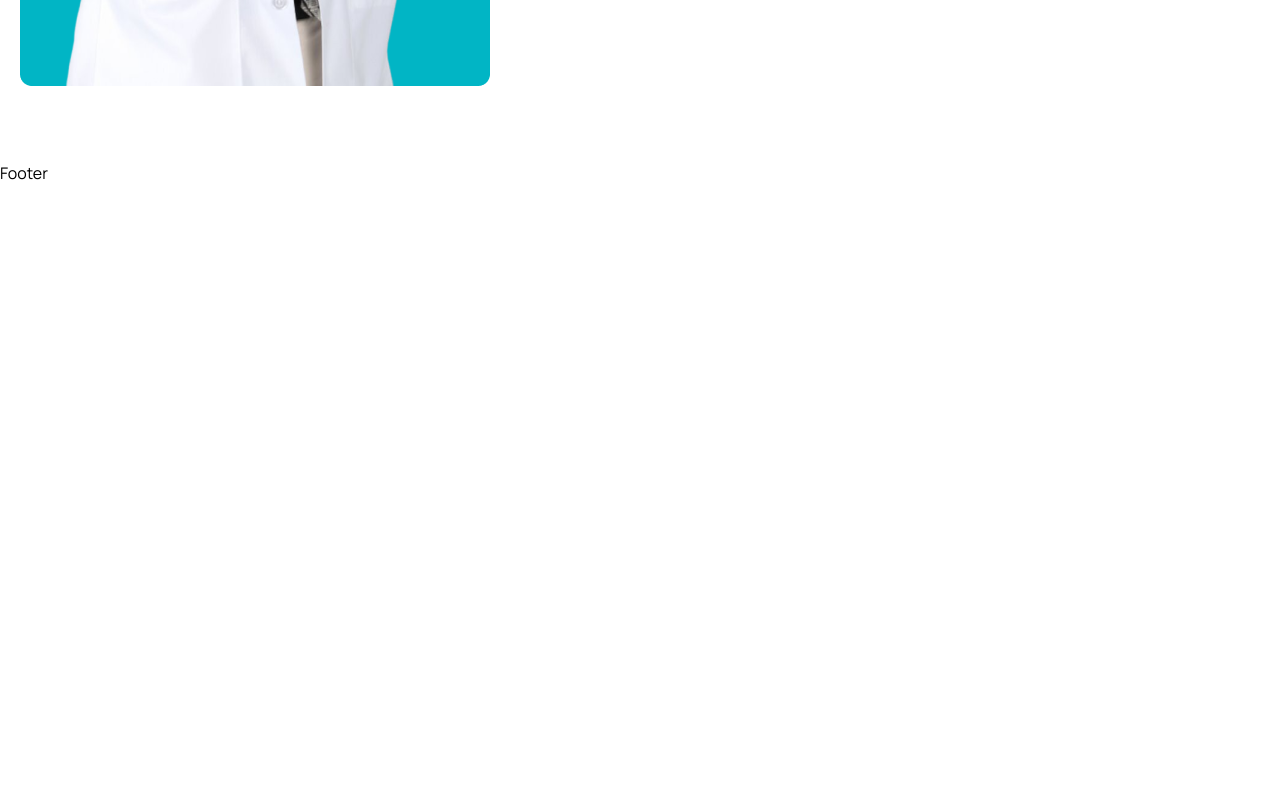
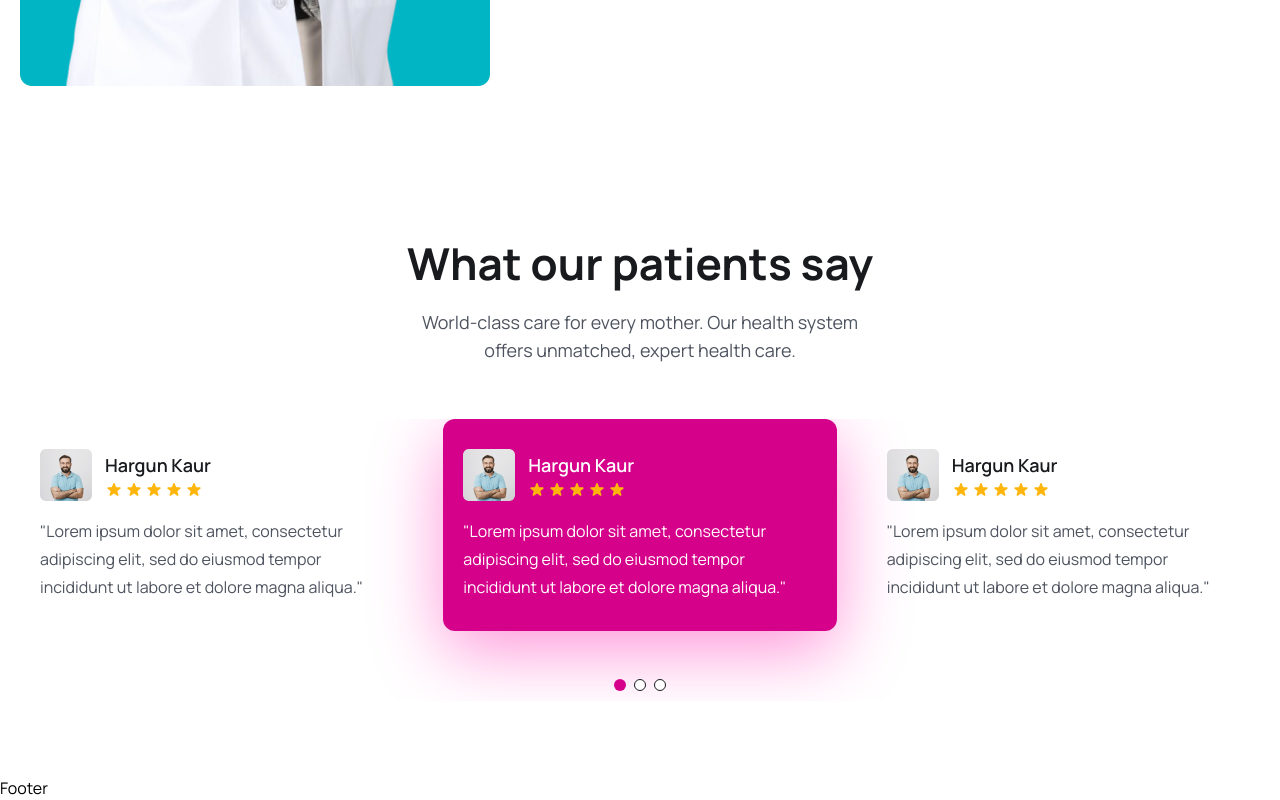
Before and after one commit to hargunkaur286/medihacks, a React (Vite) app in the folder frontend/: page / in a window 1280 px wide. Shown: the part 5483-6283 px from the top of the page. Before the commit the page ends 5668 px from the top, so only its background shows below. Built offline with nearby package versions, Linux system fonts and the light colour scheme.

Commit message:
added testimonials

```diff
--- a/frontend/src/App.css
+++ b/frontend/src/App.css
@@ -8,6 +8,37 @@
 
 body {
   font-family: "Manrope", sans-serif;
+}
+
+.swiper-pagination-bullet{
+  width: 12px !important;
+  height: 12px !important;
+  border: 1px solid #181a1e !important;
+  opacity: 100% !important;
+  background: #fff !important;
+}
+
+.swiper-pagination-bullet-active{
+  background: #D6018A !important;
+  border: none !important;
+}
+
+.swiper{
+  padding-bottom: 70px !important;
+}
+
+.swiper-slide.swiper-slide-next{
+  background: #D6018A;
+  border-radius: 12px;
+  box-shadow: 0px 20px 70px #FF95D9 !important;
+}
+
+.swiper-slide.swiper-slide-next h4, .swiper-slide.swiper-slide-next p {
+  color: #fff;
+}
+
+.swiper-pagination {
+  top: 90% !important;
 }
 
 .sticky__header{
--- /dev/null
+++ b/frontend/src/components/Testimonial/Testimonial.jsx
@@ -0,0 +1,142 @@
+import React from 'react'
+import {Pagination} from 'swiper/modules'
+import {Swiper, SwiperSlide} from 'swiper/react'
+import 'swiper/css'
+import 'swiper/css/pagination'
+import patientAvatar from "../../assets/images/patient-avatar.png"
+import {HiStar} from 'react-icons/hi'
+
+const Testimonial = () => {
+  return (
+    <div className='mt-[30px] lg:mt-[55px]'>
+      <Swiper modules={[Pagination]} spaceBetween={30} slidesPerView={1} pagination={{clickable:true}}
+      breakpoints={{
+        640: {
+            slidesPerView: 1,
+            spaceBetween: 0,
+        },
+        768: {
+            slidesPerView: 2,
+            spaceBetween: 20,
+        },
+        1024: {
+            slidesPerView: 3,
+            spaceBetween: 30,
+        }
+      }}
+      >
+        <SwiperSlide>
+            <div className='py-[30px] px-5 rounded-3'>
+                <div className="flex items-center gap-[13px]">
+                    <img src={patientAvatar} alt="" />
+                    <div>
+                        <h4 className='text-[18px] leading-[30px] font-semibold text-headingColor'>
+                            Hargun Kaur
+                        </h4>
+                        <div className="flex items-center gap-[2px]">
+                            <HiStar className='text-yellowColor w-[18px] h-5'/>
+                            <HiStar className='text-yellowColor w-[18px] h-5'/>
+                            <HiStar className='text-yellowColor w-[18px] h-5'/>
+                            <HiStar className='text-yellowColor w-[18px] h-5'/>
+                            <HiStar className='text-yellowColor w-[18px] h-5'/>
+                        </div>
+                    </div>
+                </div>
+
+                <p className='text-[16px] leading-7 mt-4 text-textColor font-[]'>"Lorem ipsum dolor sit amet, consectetur adipiscing elit, sed do eiusmod tempor incididunt ut labore et dolore magna aliqua."</p>
+            </div>
+        </SwiperSlide>
+
+        <SwiperSlide>
+            <div className='py-[30px] px-5 rounded-3'>
+                <div className="flex items-center gap-[13px]">
+                    <img src={patientAvatar} alt="" />
+                    <div>
+                        <h4 className='text-[18px] leading-[30px] font-semibold text-headingColor'>
+                            Hargun Kaur
+                        </h4>
+                        <div className="flex items-center gap-[2px]">
+                            <HiStar className='text-yellowColor w-[18px] h-5'/>
+                            <HiStar className='text-yellowColor w-[18px] h-5'/>
+                            <HiStar className='text-yellowColor w-[18px] h-5'/>
+                            <HiStar className='text-yellowColor w-[18px] h-5'/>
+                            <HiStar className='text-yellowColor w-[18px] h-5'/>
+                        </div>
+                    </div>
+                </div>
+
+                <p className='text-[16px] leading-7 mt-4 text-textColor font-[]'>"Lorem ipsum dolor sit amet, consectetur adipiscing elit, sed do eiusmod tempor incididunt ut labore et dolore magna aliqua."</p>
+            </div>
+        </SwiperSlide>
+
+        <SwiperSlide>
+            <div className='py-[30px] px-5 rounded-3'>
+                <div className="flex items-center gap-[13px]">
+                    <img src={patientAvatar} alt="" />
+                    <div>
+                        <h4 className='text-[18px] leading-[30px] font-semibold text-headingColor'>
+                            Hargun Kaur
+                        </h4>
+                        <div className="flex items-center gap-[2px]">
+                            <HiStar className='text-yellowColor w-[18px] h-5'/>
+                            <HiStar className='text-yellowColor w-[18px] h-5'/>
+                            <HiStar className='text-yellowColor w-[18px] h-5'/>
+                            <HiStar className='text-yellowColor w-[18px] h-5'/>
+                            <HiStar className='text-yellowColor w-[18px] h-5'/>
+                        </div>
+                    </div>
+                </div>
+
+                <p className='text-[16px] leading-7 mt-4 text-textColor font-[]'>"Lorem ipsum dolor sit amet, consectetur adipiscing elit, sed do eiusmod tempor incididunt ut labore et dolore magna aliqua."</p>
+            </div>
+        </SwiperSlide>
+
+        <SwiperSlide>
+            <div className='py-[30px] px-5 rounded-3'>
+                <div className="flex items-center gap-[13px]">
+                    <img src={patientAvatar} alt="" />
+                    <div>
+                        <h4 className='text-[18px] leading-[30px] font-semibold text-headingColor'>
+                            Hargun Kaur
+                        </h4>
+                        <div className="flex items-center gap-[2px]">
+                            <HiStar className='text-yellowColor w-[18px] h-5'/>
+                            <HiStar className='text-yellowColor w-[18px] h-5'/>
+                            <HiStar className='text-yellowColor w-[18px] h-5'/>
+                            <HiStar className='text-yellowColor w-[18px] h-5'/>
+                            <HiStar className='text-yellowColor w-[18px] h-5'/>
+                        </div>
+                    </div>
+                </div>
+
+                <p className='text-[16px] leading-7 mt-4 text-textColor font-[]'>"Lorem ipsum dolor sit amet, consectetur adipiscing elit, sed do eiusmod tempor incididunt ut labore et dolore magna aliqua."</p>
+            </div>
+        </SwiperSlide>
+
+        <SwiperSlide>
+            <div className='py-[30px] px-5 rounded-3'>
+                <div className="flex items-center gap-[13px]">
+                    <img src={patientAvatar} alt="" />
+                    <div>
+                        <h4 className='text-[18px] leading-[30px] font-semibold text-headingColor'>
+                            Hargun Kaur
+                        </h4>
+                        <div className="flex items-center gap-[2px]">
+                            <HiStar className='text-yellowColor w-[18px] h-5'/>
+                            <HiStar className='text-yellowColor w-[18px] h-5'/>
+                            <HiStar className='text-yellowColor w-[18px] h-5'/>
+                            <HiStar className='text-yellowColor w-[18px] h-5'/>
+                            <HiStar className='text-yellowColor w-[18px] h-5'/>
+                        </div>
+                    </div>
+                </div>
+
+                <p className='text-[16px] leading-7 mt-4 text-textColor font-[]'>"Lorem ipsum dolor sit amet, consectetur adipiscing elit, sed do eiusmod tempor incididunt ut labore et dolore magna aliqua."</p>
+            </div>
+        </SwiperSlide>
+      </Swiper>
+    </div>
+  )
+}
+
+export default Testimonial
--- a/frontend/src/pages/Home.jsx
+++ b/frontend/src/pages/Home.jsx
@@ -15,6 +15,7 @@
 import ServiceList from '../components/Services/ServiceList'
 import DoctorList from '../components/Doctors/DoctorList'
 import FaqList from '../components/Faq/FaqList'
+import Testimonial from '../components/Testimonial/Testimonial'
 
 const Home = () => {
   return (
@@ -277,6 +278,20 @@
         </div>
       </section>
 
+      {/* testimonials */}
+      <section>
+        <div className="container">
+          <div className='xl:w-[470px] mx-auto'>
+            <h2 className='heading text-center'>
+              What our patients say
+            </h2>
+            <p className='text__para text-center'>
+              World-class care for every mother. Our health system offers unmatched, expert health care.
+            </p>
+          </div>
+          <Testimonial />
+        </div>
+      </section>
     </>
   )
 }
```
